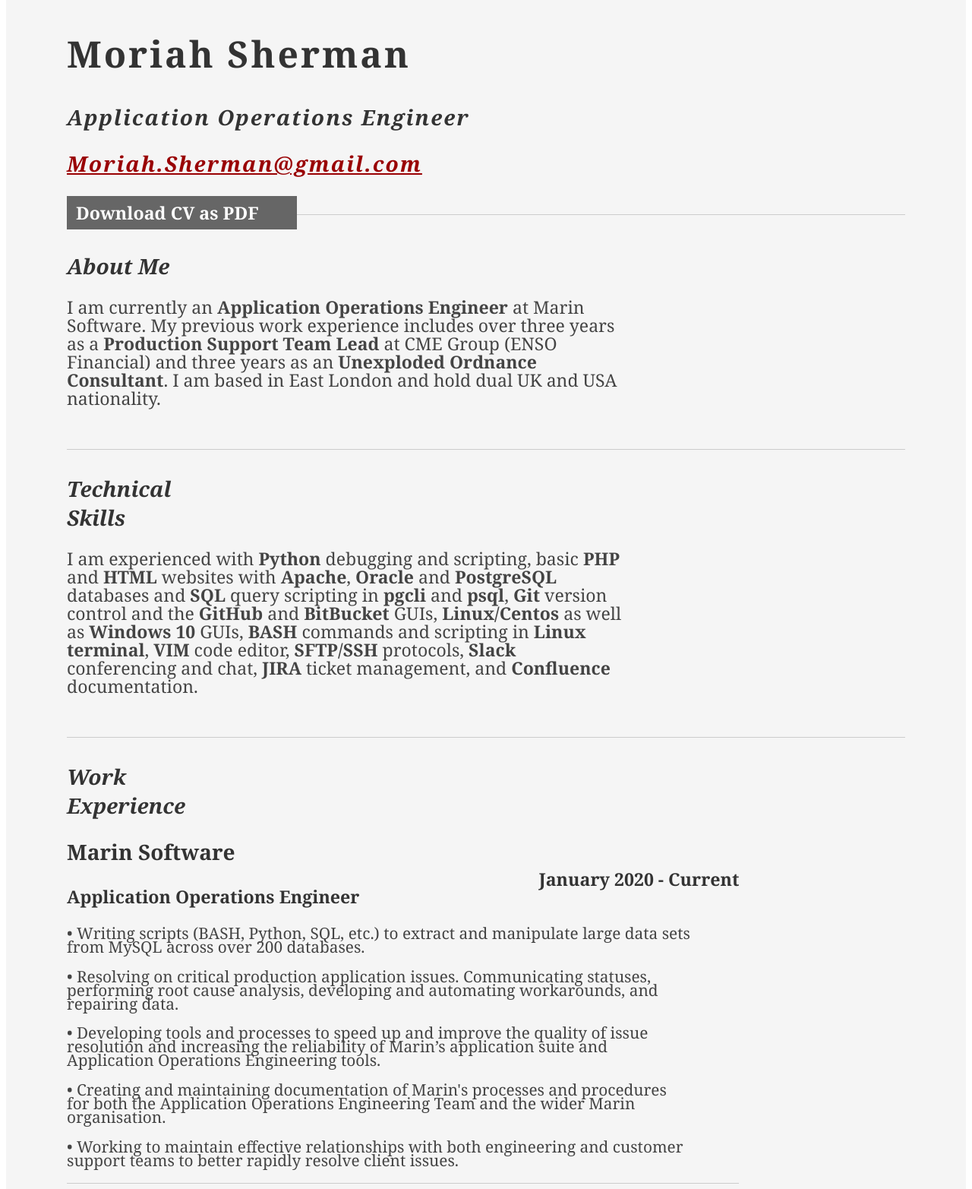
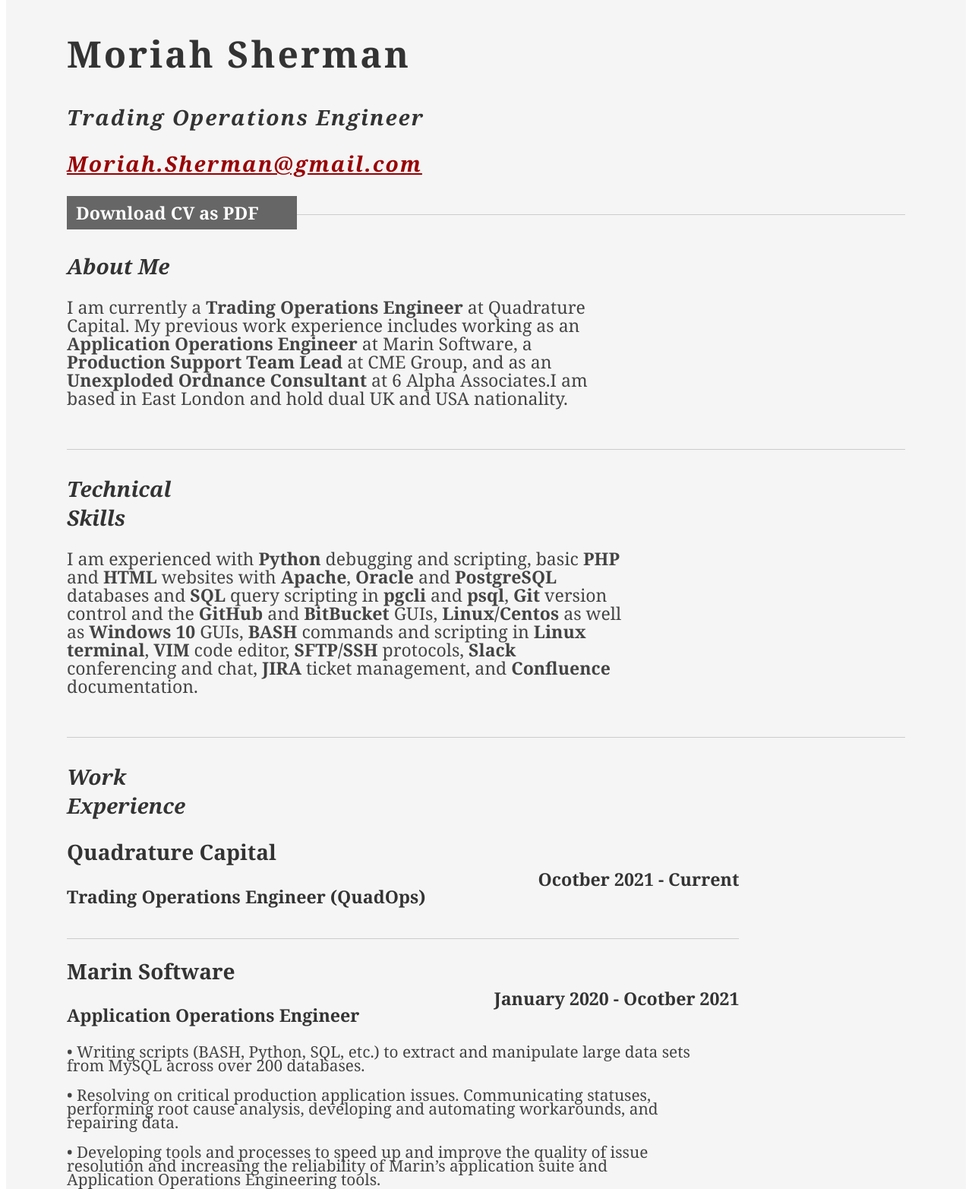
Before and after one commit to MoSherman/mosherman.github.io, a plain HTML site: page index.html in a window 1280 px wide. Shown: the part 100-1665 px from the top of the page at 76% size. Drawn offline with Linux system fonts and the light colour scheme; a small style sheet from the web is missing.

Commit message:
updating for new job and cv

```diff
--- a/index.html
+++ b/index.html
@@ -2,7 +2,7 @@
 <html>
 <head>
 
-	<title>Moriah Sherman | Application Operations Engineer, Marin Software | Moriah.Sherman@gmail.com</title>
+	<title>Moriah Sherman | Trading Operations Engineer (QuadOps), Quadrature Capital | Moriah.Sherman@gmail.com</title>
 	<meta http-equiv="content-type" content="text/html; charset=utf-8" />
 
 	<meta name="keywords" content="" />
@@ -21,13 +21,13 @@
 			<div class="yui-gc">
 				<div class="yui-u first">
 					<h1>Moriah Sherman</h1>
-					<h2>Application Operations Engineer</h2>
+					<h2>Trading Operations Engineer</h2>
                     <h2><a href="mailto:Moriah.Sherman@gmail.com">Moriah.Sherman@gmail.com</a></h3>
 				</div>
 
 				<div class="yui-u">
 					<div class="contact-info">
-						<h3><a id="pdf" href="https://drive.google.com/file/d/1KEPXmG3yJH0dsMnYVjBRADVIhUCTqKDA/view?usp=sharing" target="_blank" rel="noopener noreferrer">Download CV as PDF</a></h3>
+						<h3><a id="pdf" href="https://drive.google.com/file/d/1noXvJ6Sgsas-t-1vYKc1hOspAyViIkKf/view?usp=sharing" target="_blank" rel="noopener noreferrer">Download CV as PDF</a></h3>
 					</div><!--// .contact-info -->
 				</div>
 			</div><!--// .yui-gc -->
@@ -43,7 +43,7 @@
 						</div>
 						<div class="yui-u">
 							<p class="enlarge">
-								I am currently an <b>Application Operations Engineer</b> at Marin Software. My previous work experience includes over three years as a <b>Production Support Team Lead</b> at CME Group (ENSO Financial) and three years as an <b>Unexploded Ordnance Consultant</b>. I am based in East London and hold dual UK and USA nationality.
+								I am currently a <b>Trading Operations Engineer</b> at Quadrature Capital. My previous work experience includes working as an <b>Application Operations Engineer</b> at Marin Software, a <b>Production Support Team Lead</b> at CME Group, and as an <b>Unexploded Ordnance Consultant</b> at 6 Alpha Associates.I am based in East London and hold dual UK and USA nationality.
 							</p>
 						</div>
 					</div><!--// .yui-gf -->
@@ -67,10 +67,16 @@
 
 						<div class="yui-u">
 
+                        <div class="job">
+                                <h2>Quadrature Capital</h2>
+                                <h3>Trading Operations Engineer (QuadOps)</h3>
+                                <h4>Ocotber 2021 - Current</h4>
+                        </div>
+
                             <div class="job">
                                 <h2>Marin Software</h2>
                                 <h3>Application Operations Engineer</h3>
-                                <h4>January 2020 - Current</h4>
+                                <h4>January 2020 - Ocotber 2021</h4>
                                 <p>
                                 • Writing scripts (BASH, Python, SQL, etc.) to extract and manipulate large data sets from MySQL across over 200 databases.
                                 </p>
```
